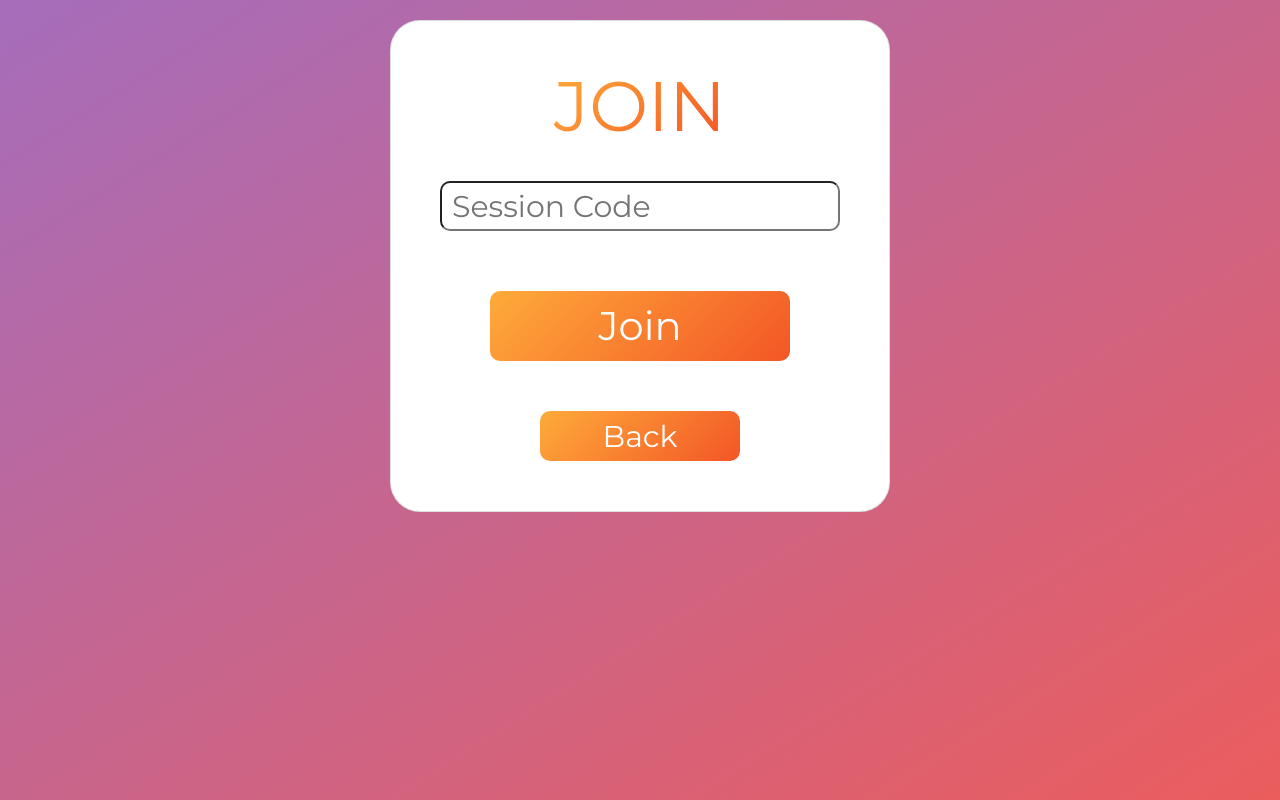
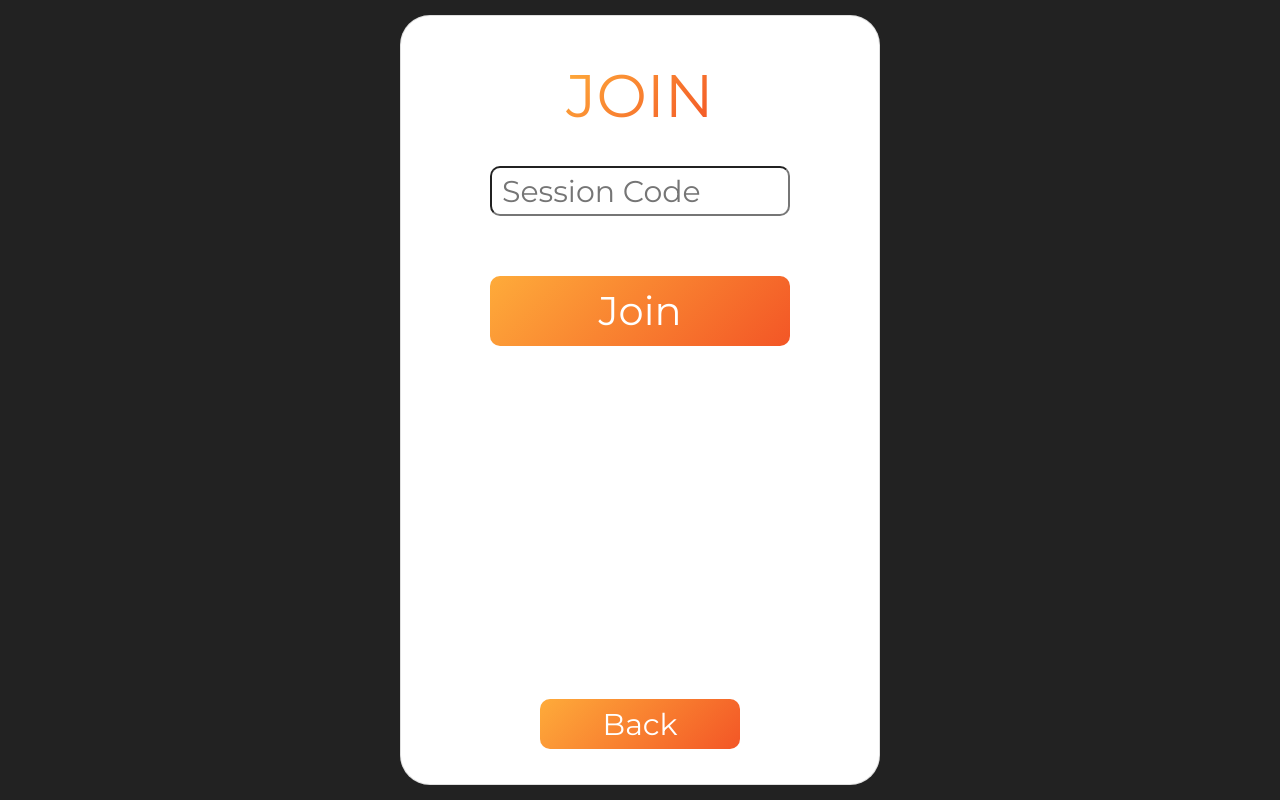
Before and after one commit to DMarcusYoung/pokedex, a React (Create React App) app in the folder client/: page /join in a window 1280 px wide. Built offline with nearby package versions, Linux system fonts and the light colour scheme.

Commit message:
Sizing and color changes to UI

```diff
--- a/client/public/css/style.css
+++ b/client/public/css/style.css
@@ -1,27 +1,23 @@
 
 html, body {
-  background-image: linear-gradient(to bottom right, #a56dbb, #eb5d5d);
+  background-color: rgb(34, 34, 34);
   font-family: 'Montserrat', sans-serif;
-  background-repeat: no-repeat;
-  background-size: 100% 100%;
-  height: 100%;
 }
 
 .container {
   display: flex;
   justify-content: center;
-  flex-direction: row;
+  min-height: 100vh;
 }
 
 .card {
-  height: 100%;
-  width: 500px;
+  width: 480px;
   background-color: rgb(255, 255, 255);
   text-align: center;
   border-radius: 30px;
   margin: auto;
-  margin-top: 20px;
-  margin-bottom: 20px;
+  margin-top: 15px;
+  margin-bottom: 15px;
 }
 
 h1 {
@@ -32,16 +28,14 @@ h1 {
   margin: auto;
   margin-top: 50px;
   margin-bottom: 30px;
-  line-height: 70px;
-  font-size: 70px;
+  line-height: 60px;
+  font-size: 60px;
 }
 
 h2 {
-  margin: auto;
-  margin-bottom: 10px;
-  margin-top: 0px;
-  line-height: 50px;
-  font-size: 50px;
+  margin: 20px;
+  line-height: 40px;
+  font-size: 40px;
   font-weight: bolder;
   color: rgb(50, 50, 50);
 }
@@ -62,27 +56,14 @@ h4 {
   -webkit-text-fill-color: transparent;
   margin: auto;
   margin-top: 30px;
-  margin-bottom: 30px;
-  font-size: 40px;
-}
-
-.main {
-  background-image: linear-gradient(135deg, #feab3a 0%,#f35626 100%);
-  -webkit-background-clip: text;
-  background-clip: text;
-  -webkit-text-fill-color: transparent;
-  margin: auto;
-  line-height: 80px;
-  font-size: 80px;
-}
-a, a:link, a:visited, a:hover, a:active
-{
-  text-decoration: none;
+  margin-bottom: 20px;
+  font-size: 30px;
 }
 
 .picture {
-  height: 300px;
-  width: 300px;
+  height: 400px;
+  width: 80%;
+  overflow: hidden;
   border-radius: 10px;
   background-image: linear-gradient(135deg, #a56dbb -30%,#eb5d5d 130%);
   margin: auto;
@@ -98,7 +79,10 @@ a, a:link, a:visited, a:hover, a:active
   color: white;
   font-size: 50px;
   border: none;
+  outline: none;
   margin: 30px;
+  margin-bottom: 0px;
+  margin-top: 20px;
 }
 
 .noBtn {
@@ -109,8 +93,10 @@ a, a:link, a:visited, a:hover, a:active
   color: white;
   font-size: 50px;
   border: none;
+  outline: none;
   margin: 30px;
-  outline: none;
+  margin-bottom: 0px;
+  margin-top: 20px;
 }
 
 .decideBtn {
@@ -133,12 +119,33 @@ a, a:link, a:visited, a:hover, a:active
   color: white;
   font-size: 30px;
   border: none;
-  margin: 50px;
+  margin: 35px;
+}
+
+.mainPage{
+  margin-top: 180px;
+}
+.logo {
+  width: 250px;
+  margin-bottom: 10px;
+}
+.main {
+  background-image: linear-gradient(135deg, #feab3a 0%,#f35626 100%);
+  -webkit-background-clip: text;
+  background-clip: text;
+  -webkit-text-fill-color: transparent;
+  margin: auto;
+  line-height: 70px;
+  font-size: 70px;
+}
+a, a:link, a:visited, a:hover, a:active
+{
+  text-decoration: none;
 }
 
 .formBox {
   height: 50px;
-  width: 400px;
+  width: 300px;
   font-size: 30px;
   border-radius: 10px;
   padding: 10px;
--- a/client/src/components/Main/index.js
+++ b/client/src/components/Main/index.js
@@ -6,16 +6,21 @@ class Main extends Component {
   render() {
     return (
 
-      <Link to="/lobby">
-        <div className="card">
 
-          <h1 className="main animated fadeIn delay-0s slower">
-            <img src="../../../images/logo.png" width="350px" />
-            CHICKEN
-          tinder</h1>
+      <div className="card">
+        <Link to="/lobby">
 
-        </div>
-      </Link>
+          <div className="mainPage animated fadeIn delay-0s slower">
+            <img className="logo" src="../../../images/logo.png" alt="logo" />
+            <h1 className="main">
+              chicken</h1>
+              <h1 className="main">
+              tinder</h1>
+          </div>
+
+        </Link>
+      </div>
+
     )
   }
 };
```
